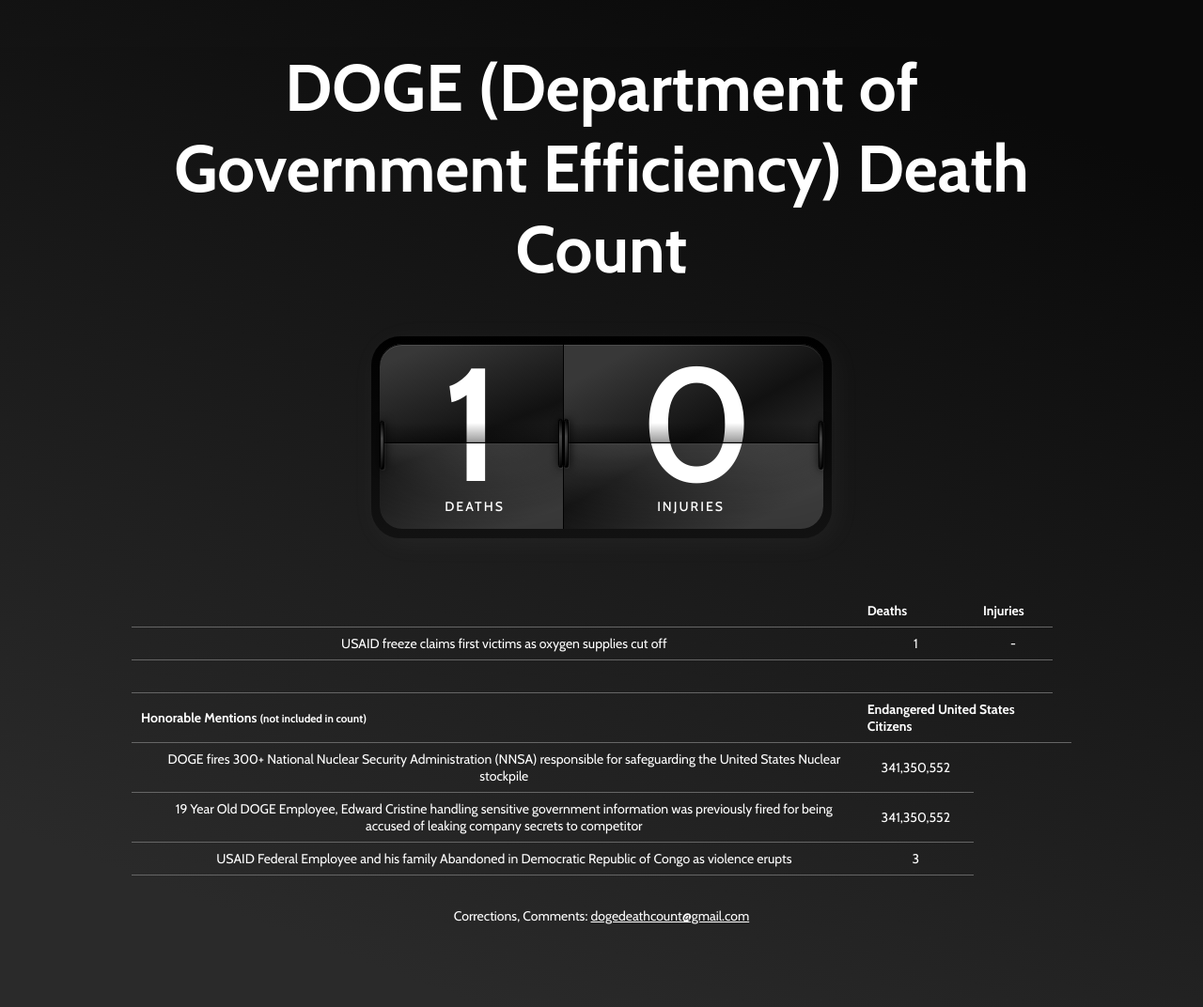
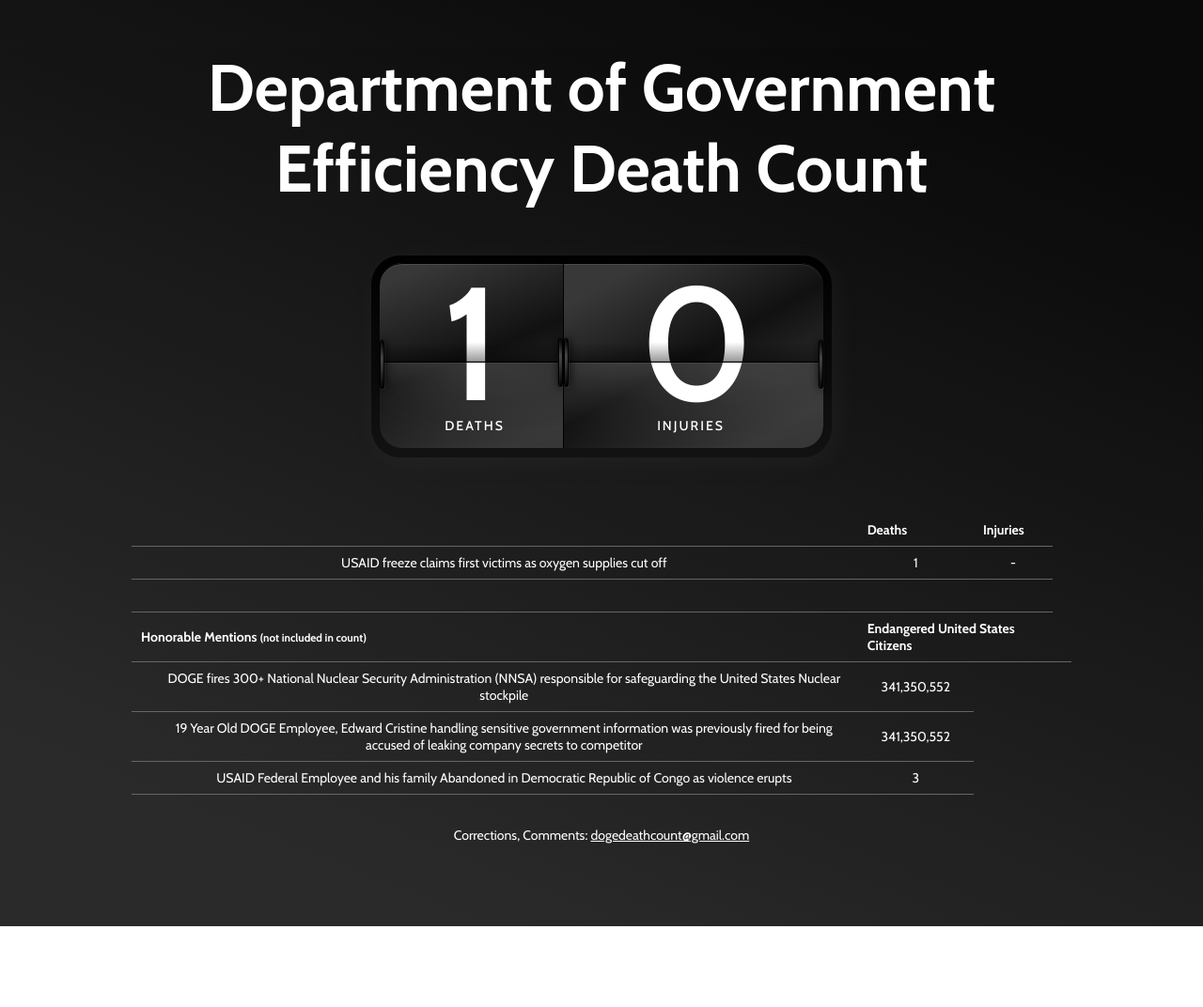
Before and after one commit to dogedeathcount/Main, a plain HTML site: page index.html in a window 1280 px wide. Shown: the whole page at 94% size. After the commit the page ends 986 px from the top, so only its background shows below. Drawn offline with nearby package versions, Linux system fonts and the light colour scheme; a web font is replaced by a local one.

Commit message:
Update index.html

```diff
--- a/index.html
+++ b/index.html
@@ -26,7 +26,7 @@
 <body>
 
 <div style="width:1000px; margin:0 auto">
-    <h1>DOGE (Department of Government Efficiency) Death Count</h1>
+    <h1>Department of Government Efficiency Death Count</h1>
 
     <div id="counter" style="margin-bottom:60px">
         <div class="deaths">1</div>
```
